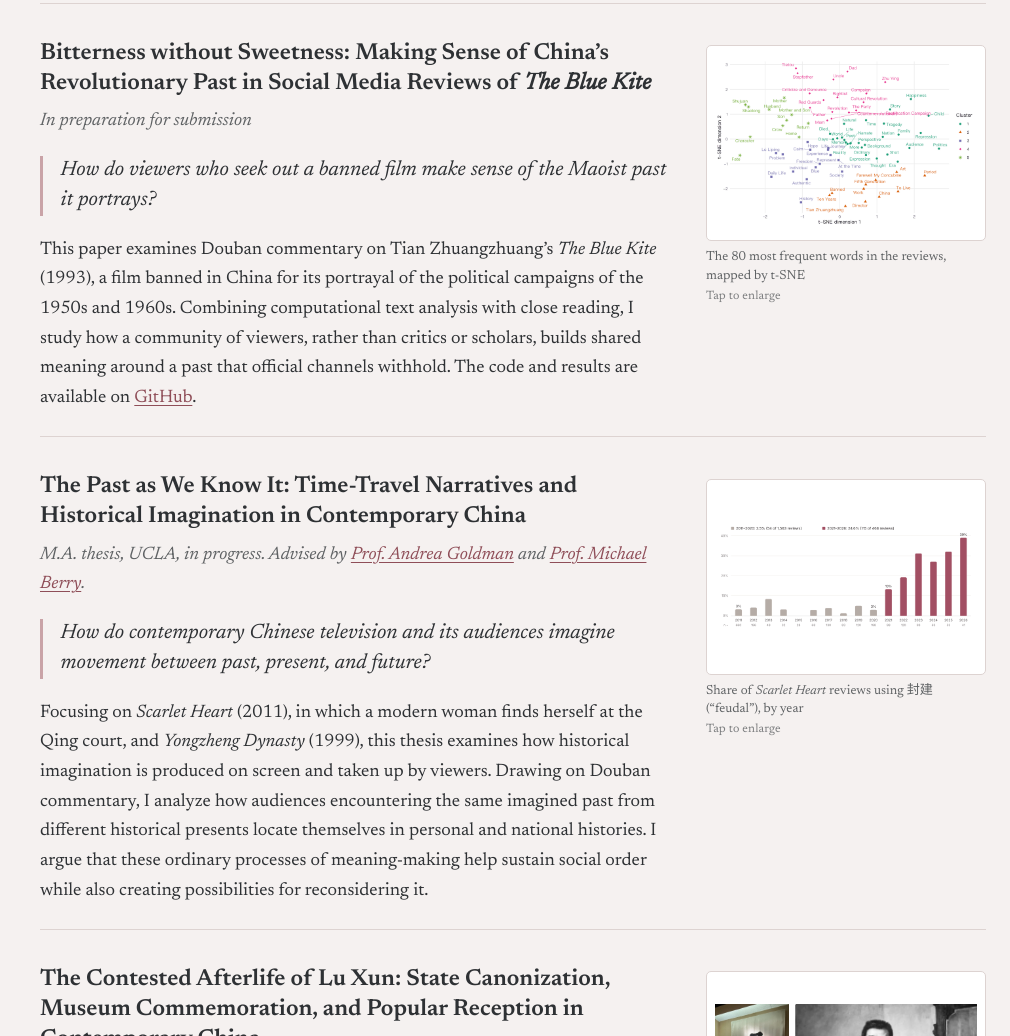
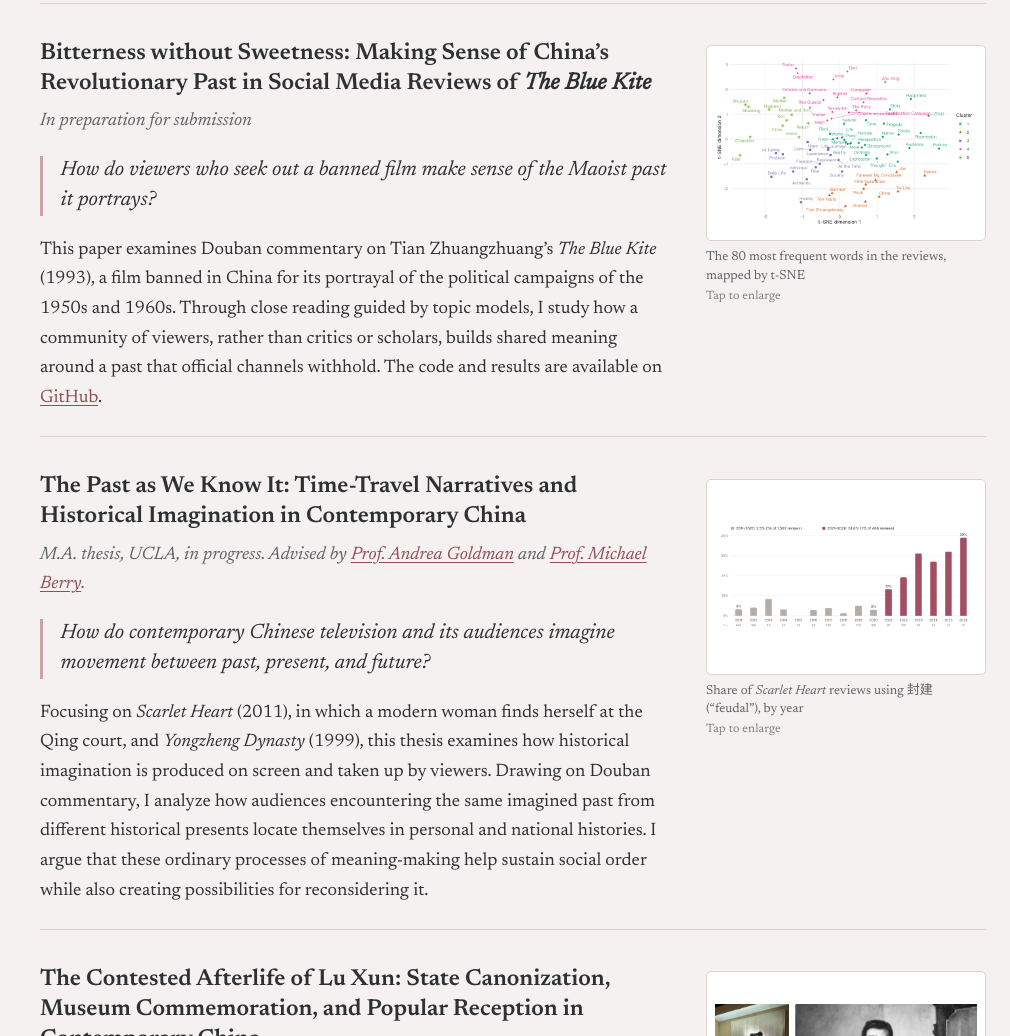
Before and after one commit to jiayizhang-k/jiayizhang-k.github.io, a plain HTML site: page research.html in a window 1280 px wide. Shown: the part 956-1992 px from the top of the page, without its empty margins (270-1280 px from the left). Drawn offline with Linux system fonts and the light colour scheme; no server answers.

Commit message:
Update Blue Kite description

```diff
--- a/research.html
+++ b/research.html
@@ -95,7 +95,7 @@
           <h2>Bitterness without Sweetness: Making Sense of China’s Revolutionary Past in Social Media Reviews of <i>The Blue Kite</i></h2>
           <p class="status">In preparation for submission</p>
           <p class="question">How do viewers who seek out a banned film make sense of the Maoist past it portrays?</p>
-          <p>This paper examines Douban commentary on Tian Zhuangzhuang’s <i>The Blue Kite</i> (1993), a film banned in China for its portrayal of the political campaigns of the 1950s and 1960s. Combining computational text analysis with close reading, I study how a community of viewers, rather than critics or scholars, builds shared meaning around a past that official channels withhold. The code and results are available on <a href="https://github.com/jiayizhang-k/Writing-sample">GitHub</a>.</p>
+          <p>This paper examines Douban commentary on Tian Zhuangzhuang’s <i>The Blue Kite</i> (1993), a film banned in China for its portrayal of the political campaigns of the 1950s and 1960s. Through close reading guided by topic models, I study how a community of viewers, rather than critics or scholars, builds shared meaning around a past that official channels withhold. The code and results are available on <a href="https://github.com/jiayizhang-k/Writing-sample">GitHub</a>.</p>
         </div>
         <figure class="project-fig">
           <div class="fig-frame" tabindex="0" role="button" aria-label="Enlarge figure: The 80 most frequent words in the reviews, mapped by t-SNE">
```
